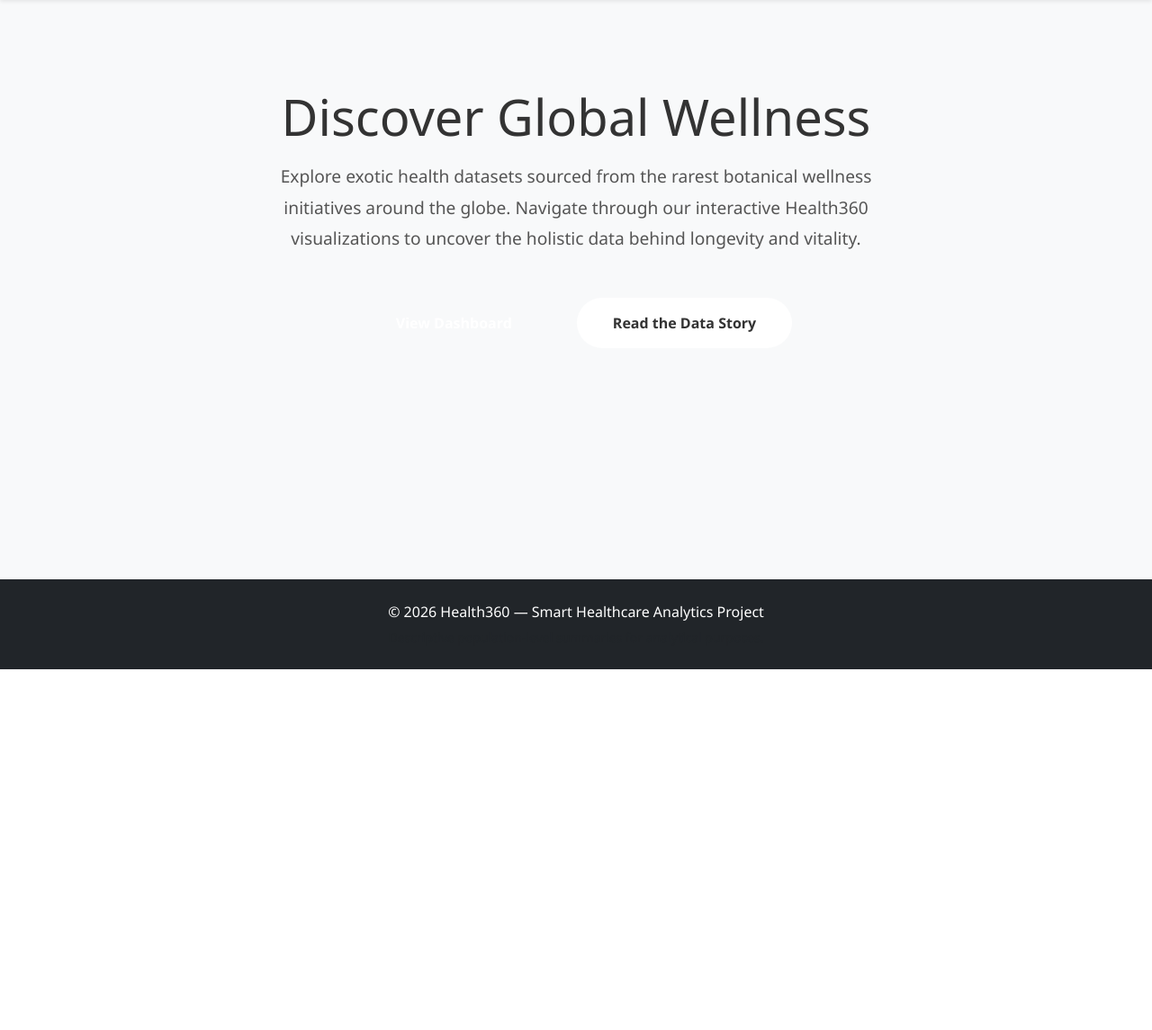
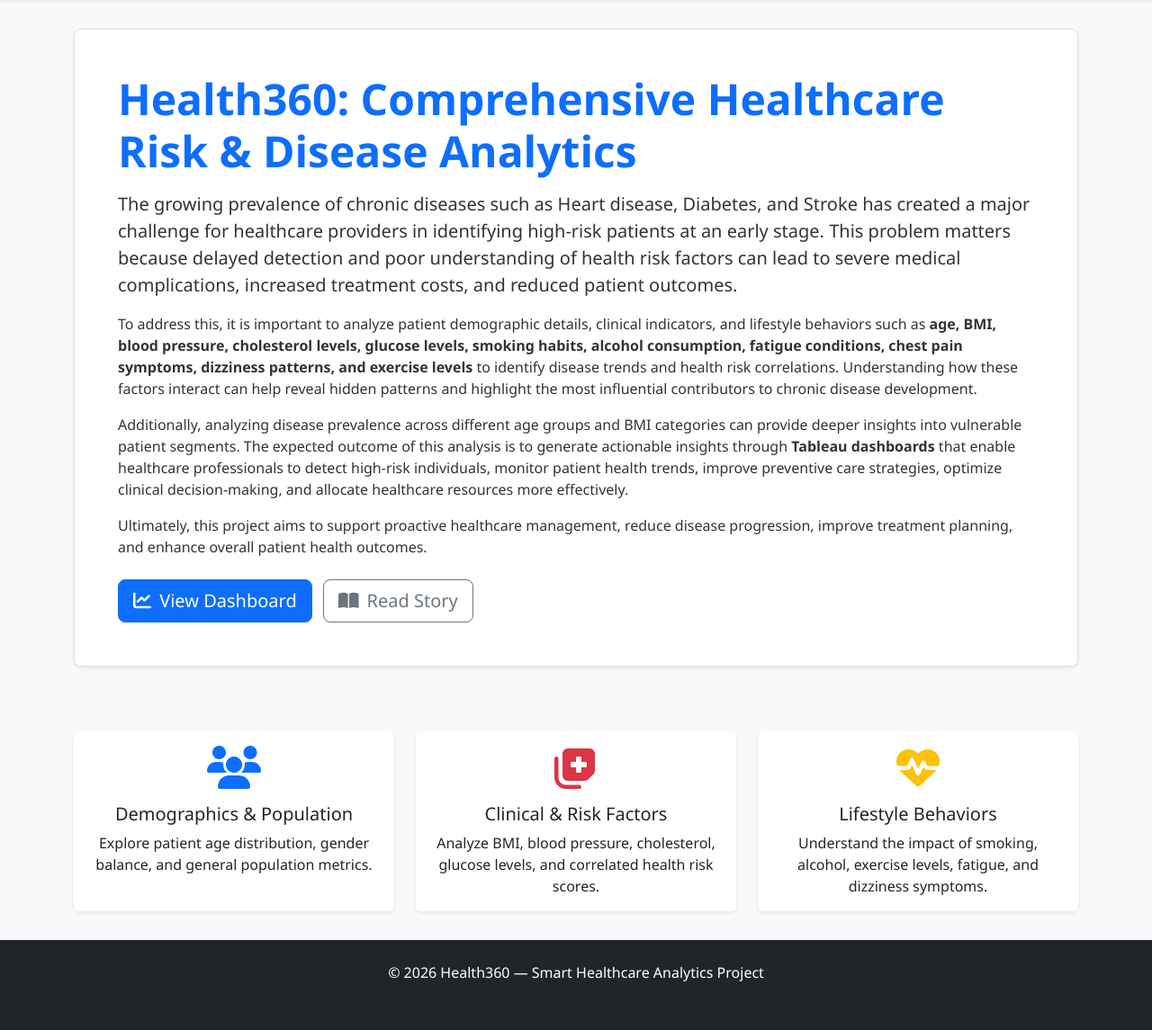
Before and after one commit to Insiyaa9/Health360-1-, a Flask app: page / in a window 1280 px wide. Shown: the part 56-1201 px from the top of the page at 90% size. Before the commit the page ends 800 px from the top, so only its background shows below. Run offline with Flask 3, Linux system fonts and the light colour scheme.

Commit message:
Revise homepage content for healthcare analytics

```diff
--- a/templates/index.html
+++ b/templates/index.html
@@ -1,13 +1,59 @@
 {% extends "base.html" %}
+
+{% block title %}Health360 — Home{% endblock %}
+
 {% block content %}
-<div style="text-align: center; padding: 4rem 1rem;">
-    <h1 style="font-size: 3.5rem; margin-bottom: 1rem;">Discover Global Wellness</h1>
-    <p style="font-size: 1.2rem; color: #555; max-width: 700px; margin: 0 auto 3rem auto; line-height: 1.8;">
-        Explore exotic health datasets sourced from the rarest botanical wellness initiatives around the globe. Navigate through our interactive Health360 visualizations to uncover the holistic data behind longevity and vitality.
-    </p>
-    <div style="display: flex; justify-content: center; gap: 2rem;">
-        <a href="/dashboard" style="background-color: var(--primary-dark); color: white; padding: 1rem 2.5rem; text-decoration: none; border-radius: 50px; font-weight: 600; transition: transform 0.2s;">View Dashboard</a>
-        <a href="/story" style="background-color: white; color: var(--primary-dark); border: 2px solid var(--primary-dark); padding: 1rem 2.5rem; text-decoration: none; border-radius: 50px; font-weight: 600; transition: transform 0.2s;">Read the Data Story</a>
+<div class="row align-items-center mb-5">
+    <div class="col-lg-12">
+        <div class="p-5 mb-4 bg-white rounded-3 shadow-sm border">
+            <h1 class="display-5 fw-bold text-primary">Health360: Comprehensive Healthcare Risk & Disease Analytics</h1>
+            <p class="lead mt-3">
+                The growing prevalence of chronic diseases such as <strong>Heart disease, Diabetes, and Stroke</strong> has created a major challenge for healthcare providers in identifying high-risk patients at an early stage. This problem matters because delayed detection and poor understanding of health risk factors can lead to severe medical complications, increased treatment costs, and reduced patient outcomes.
+            </p>
+            <p>
+                To address this, it is important to analyze patient demographic details, clinical indicators, and lifestyle behaviors such as <strong>age, BMI, blood pressure, cholesterol levels, glucose levels, smoking habits, alcohol consumption, fatigue conditions, chest pain symptoms, dizziness patterns, and exercise levels</strong> to identify disease trends and health risk correlations. Understanding how these factors interact can help reveal hidden patterns and highlight the most influential contributors to chronic disease development.
+            </p>
+            <p>
+                Additionally, analyzing disease prevalence across different age groups and BMI categories can provide deeper insights into vulnerable patient segments. The expected outcome of this analysis is to generate actionable insights through <strong>Tableau dashboards</strong> that enable healthcare professionals to detect high-risk individuals, monitor patient health trends, improve preventive care strategies, optimize clinical decision-making, and allocate healthcare resources more effectively.
+            </p>
+            <p>
+                Ultimately, this project aims to support proactive healthcare management, reduce disease progression, improve treatment planning, and enhance overall patient health outcomes.
+            </p>
+            <div class="mt-4">
+                <a href="/dashboard" class="btn btn-primary btn-lg me-2"><i class="fa-solid fa-chart-line me-1"></i> View Dashboard</a>
+                <a href="/story" class="btn btn-outline-secondary btn-lg"><i class="fa-solid fa-book-open me-1"></i> Read Story</a>
+            </div>
+        </div>
+    </div>
+</div>
+
+<div class="row g-4">
+    <div class="col-md-4">
+        <div class="card h-100 border-0 shadow-sm">
+            <div class="card-body text-center">
+                <i class="fa-solid fa-users fa-3x text-primary mb-3"></i>
+                <h5 class="card-title">Demographics & Population</h5>
+                <p class="card-text">Explore patient age distribution, gender balance, and general population metrics.</p>
+            </div>
+        </div>
+    </div>
+    <div class="col-md-4">
+        <div class="card h-100 border-0 shadow-sm">
+            <div class="card-body text-center">
+                <i class="fa-solid fa-notes-medical fa-3x text-danger mb-3"></i>
+                <h5 class="card-title">Clinical & Risk Factors</h5>
+                <p class="card-text">Analyze BMI, blood pressure, cholesterol, glucose levels, and correlated health risk scores.</p>
+            </div>
+        </div>
+    </div>
+    <div class="col-md-4">
+        <div class="card h-100 border-0 shadow-sm">
+            <div class="card-body text-center">
+                <i class="fa-solid fa-heart-pulse fa-3x text-warning mb-3"></i>
+                <h5 class="card-title">Lifestyle Behaviors</h5>
+                <p class="card-text">Understand the impact of smoking, alcohol, exercise levels, fatigue, and dizziness symptoms.</p>
+            </div>
+        </div>
     </div>
 </div>
 {% endblock %}
```
